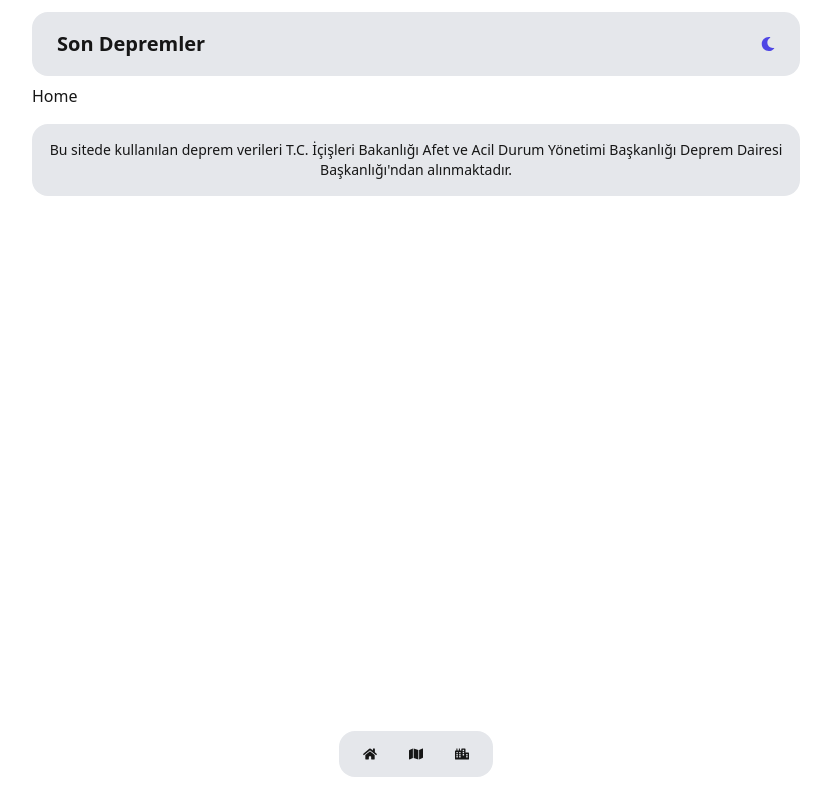
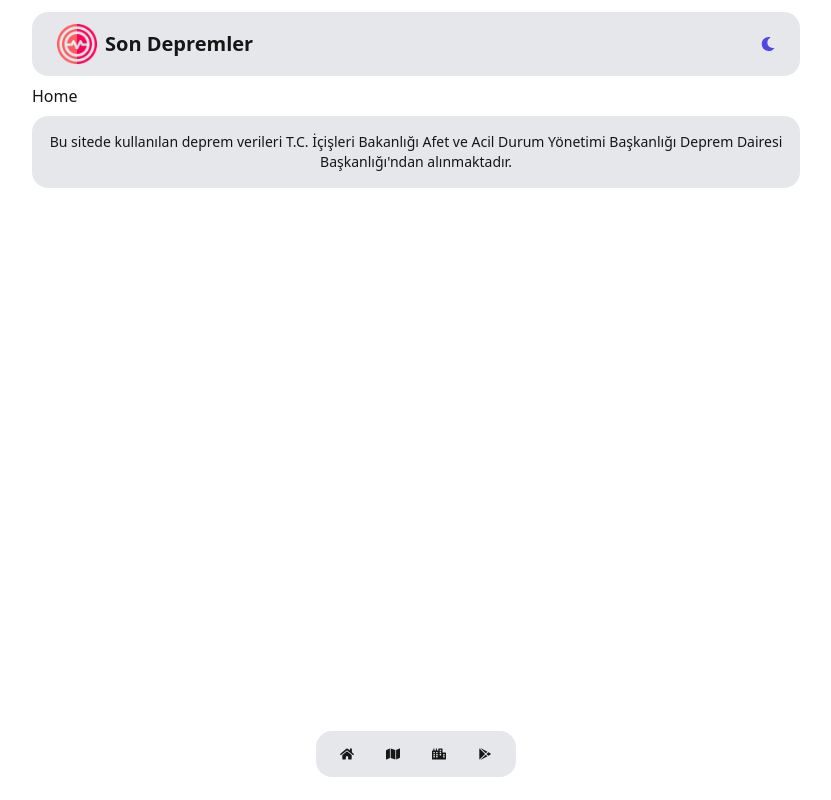
Before and after one commit to ismailcakici/son-depremler-web, a React (Create React App) app: page / in a window 1280 px wide. Shown: the whole page, without its empty margins (224-1055 px from the left). Built offline with nearby package versions, Linux system fonts and the light colour scheme.

Commit message:
app icon added to header
- app icon added to header
- navbar play store link implemented
- react-app-env created

```diff
--- a/src/layout/footer/Footer.tsx
+++ b/src/layout/footer/Footer.tsx
@@ -2,7 +2,7 @@ import React from "react";
 
 const Footer: React.FC = () => {
     return (
-        <footer className="footer footer-center bg-base-300 text-base-content my-4 p-4 rounded-box">
+        <footer className="footer footer-center bg-base-300 text-base-content my-2 p-4 rounded-box">
             <aside>
                 <p>Bu sitede kullanılan deprem verileri T.C. İçişleri Bakanlığı Afet ve Acil Durum Yönetimi Başkanlığı Deprem Dairesi Başkanlığı'ndan alınmaktadır.</p>
             </aside>
--- a/src/layout/header/Header.tsx
+++ b/src/layout/header/Header.tsx
@@ -1,6 +1,7 @@
 import React, { useState } from 'react';
 import { FaSun, FaMoon } from 'react-icons/fa';
 import { Link } from 'react-router-dom';
+import appIcon from '../../assets/icon/app-ic.png';
 
 const Header: React.FC = () => {
   const [theme, setTheme] = useState<'light' | 'dark'>('light');
@@ -14,7 +15,8 @@ const Header: React.FC = () => {
   return (
     <header className="navbar bg-base-300 rounded-box top-3 sticky mb-5 z-10">
       <div className='flex-1'>
-        <Link to='/' className='btn btn-ghost text-xl'>Son Depremler</Link>
+
+        <Link to='/' className='btn btn-ghost text-xl'><img className='w-10 h-10' src={appIcon} alt="app-ic" /> Son Depremler</Link>
       </div>
       <div className='flex-none'>
       <button onClick={toggleTheme} className="btn btn-ghost">
--- a/src/layout/navbar/Navbar.tsx
+++ b/src/layout/navbar/Navbar.tsx
@@ -1,5 +1,7 @@
 import React from "react";
-import { FaHome, FaMap, FaCity } from "react-icons/fa";
+import { FaHome, FaMap, FaCity} from "react-icons/fa";
+import { IoLogoGooglePlaystore } from "react-icons/io5";
+
 import { Link } from "react-router-dom";
 
 const Navbar: React.FC = () => {
@@ -20,6 +22,11 @@ const Navbar: React.FC = () => {
                     <FaCity/>
                 </Link>
             </li>
+            <li>
+                <Link target="_blank" to="https://play.google.com/store/apps/details?id=com.son.depremler">
+                    <IoLogoGooglePlaystore/>
+                </Link>
+            </li>
         </ul>
     );
 }
--- a/src/pages/NotFound/NotFound.tsx
+++ b/src/pages/NotFound/NotFound.tsx
@@ -1,9 +1,15 @@
 import React from 'react';
 
+
 const NotFound: React.FC = () => {
+    const fullUrl = `${window.location.origin}${window.location.pathname}`;
+
     return (
-        <div>
-            404 Not Found
+        <div className="mockup-browser bg-base-300">
+                <div className="mockup-browser-toolbar">
+                    <div className="input">{fullUrl}</div>
+                </div>
+            <div className="bg-base-200 flex justify-center px-4 py-16">Maalesef aradığınız URL'yi bulamadık :/</div>
         </div>
     );
 }
--- /dev/null
+++ b/src/react-app-env.d.ts
@@ -0,0 +1,4 @@
+declare module "*.png";
+declare module "*.svg";
+declare module "*.jpeg";
+declare module "*.jpg";
```
Also changed, not shown: src/assets/lottie/quake-animation.json (added, +1 -0 lines), src/assets/icon/app-ic.png (added).
